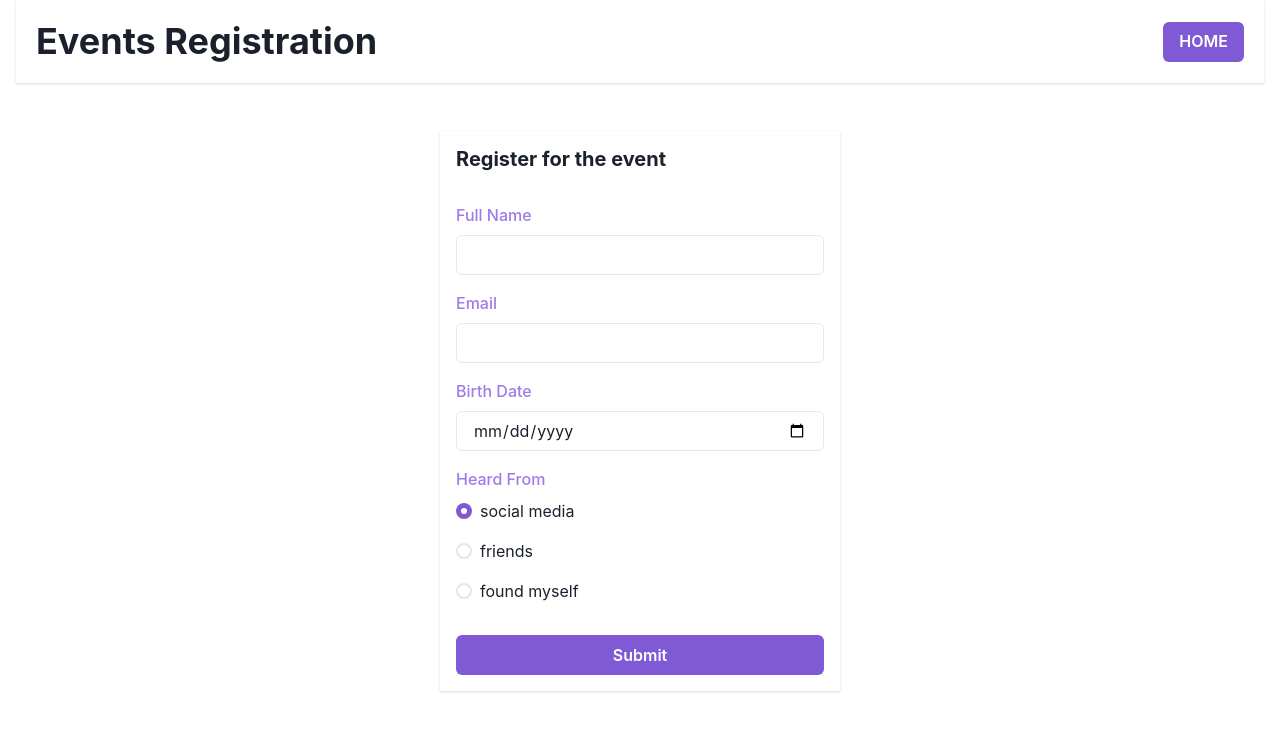
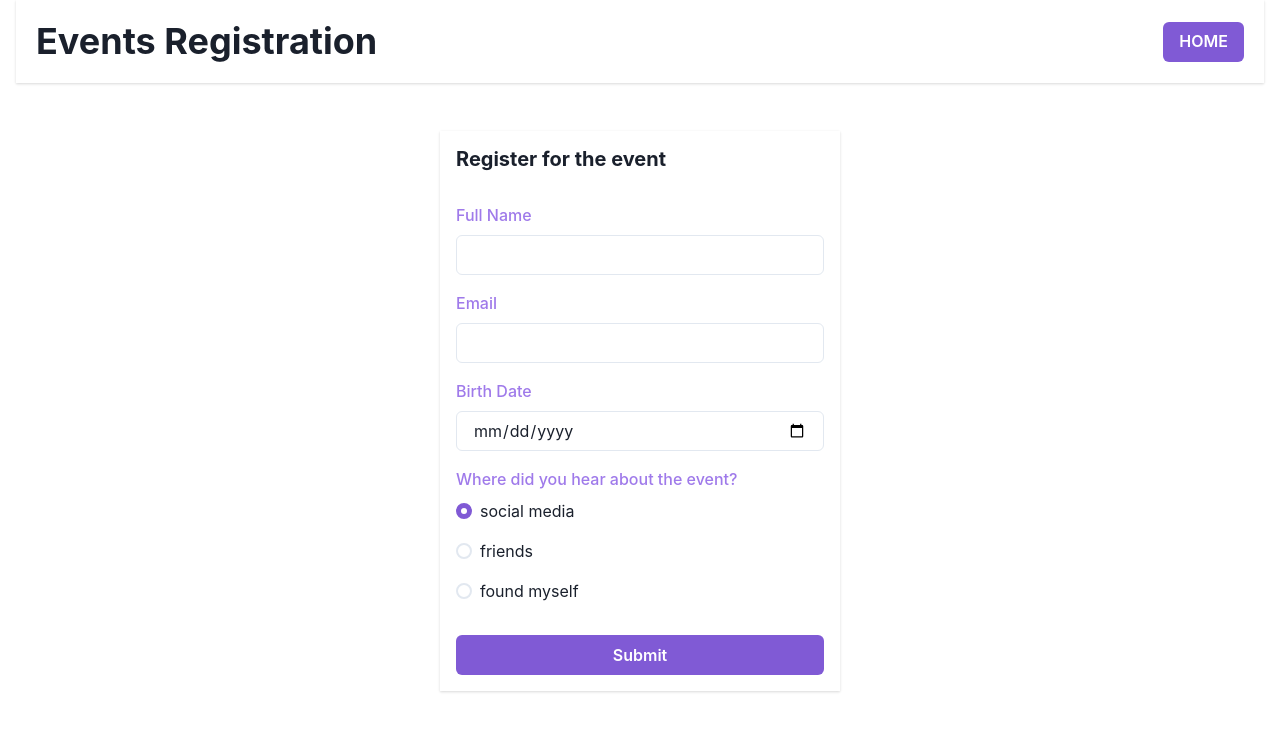
Before and after one commit to KaterynaKocheharova/Events-Registration-App, a React (Vite) app: page /register/1 in a window 1280 px wide. Shown: the top 732 px of the page. Built offline with nearby package versions, Linux system fonts and the light colour scheme.

Commit message:
remove comment

```diff
--- a/src/components/RegistrationForm.jsx
+++ b/src/components/RegistrationForm.jsx
@@ -138,7 +138,7 @@ const RegistrationForm = () => {
                   <FormControl
                     isInvalid={form.errors.heardFrom && form.touched.heardFrom}
                   >
-                    <FormLabel color="purple.400">Heard From</FormLabel>
+                    <FormLabel color="purple.400">Where did you hear about the event?</FormLabel>
                     <RadioGroup
                       value={field.value}
                       onChange={(value) =>
```
